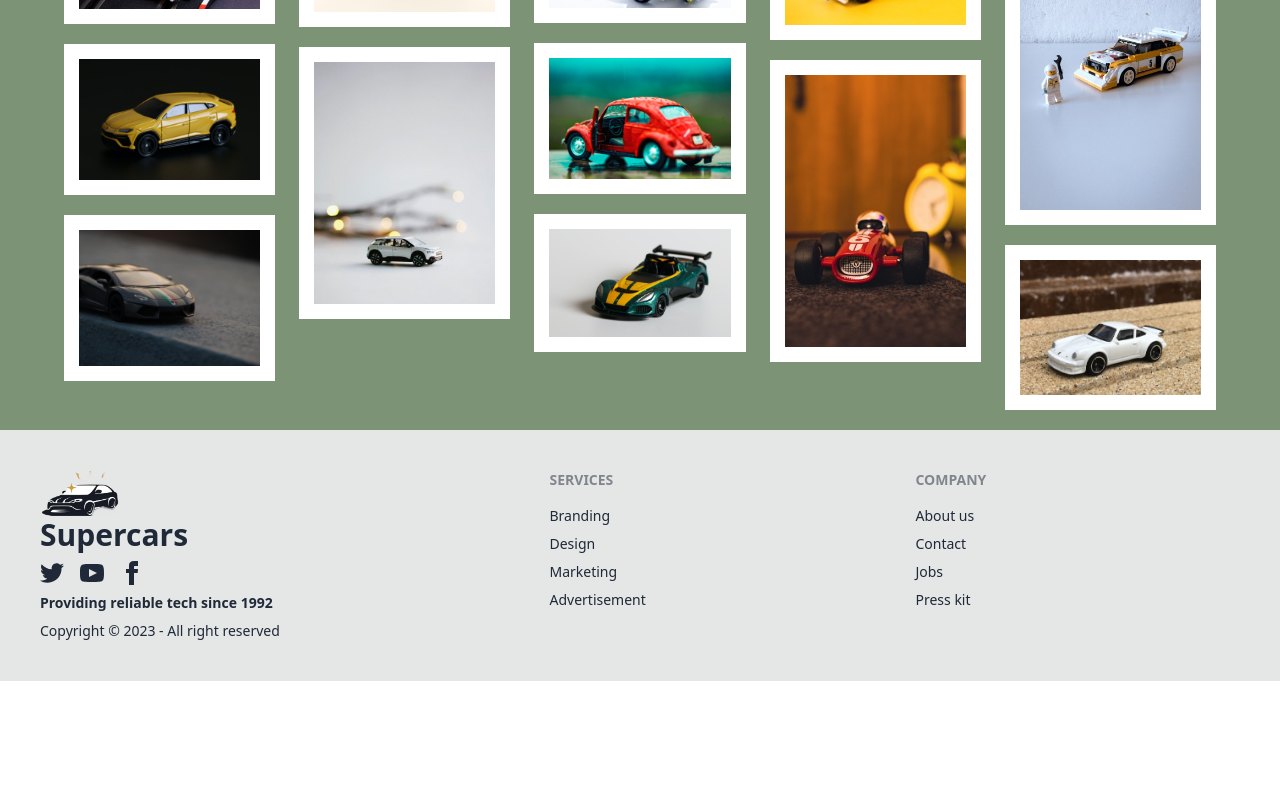
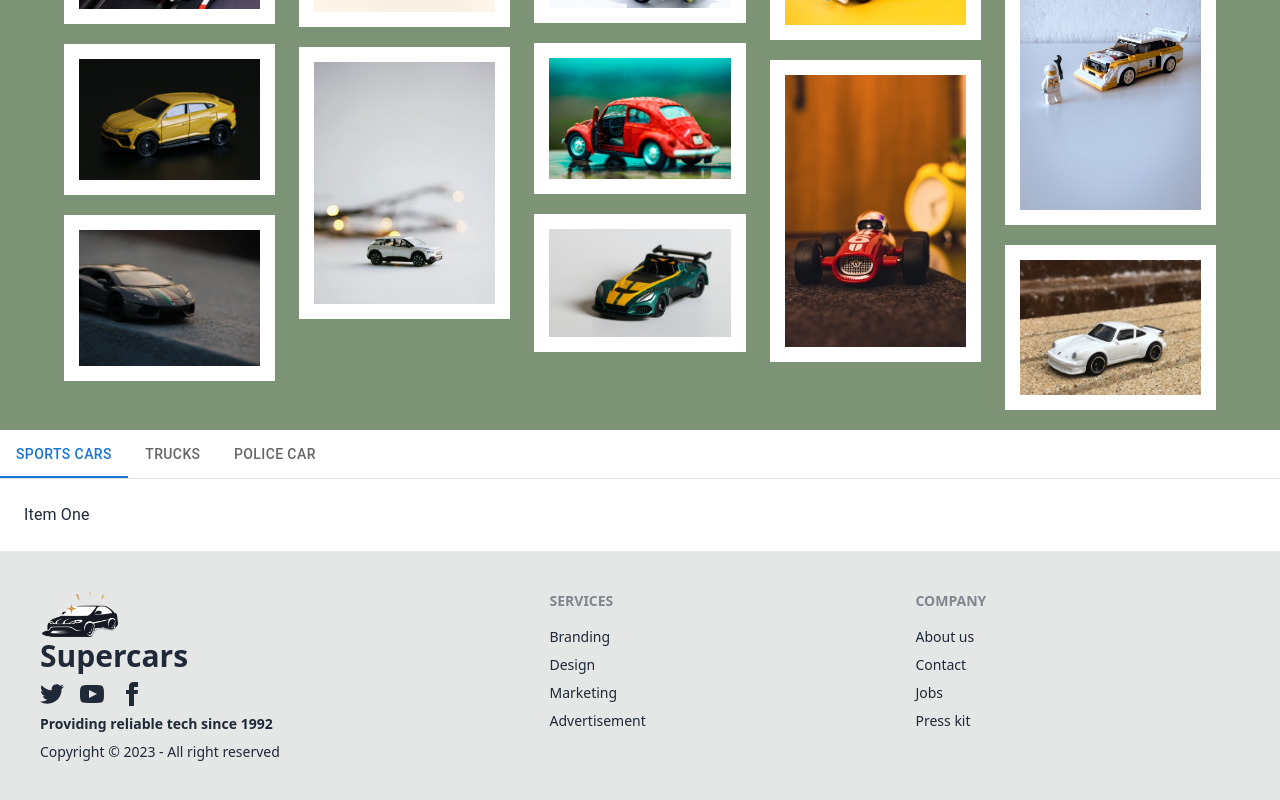
Before and after one commit to robiul0278/supercar-client, a React (Vite) app: page / in a window 1280 px wide. Shown: the part 816-1616 px from the top of the page. Before the commit the page ends 1497 px from the top, so only its background shows below. Built offline with nearby package versions, Linux system fonts and the light colour scheme; no server answers.

Commit message:
home page gallery section added

```diff
--- /dev/null
+++ b/src/Pages/Categories/Categories.jsx
@@ -0,0 +1,68 @@
+import * as React from 'react';
+import PropTypes from 'prop-types';
+import Tabs from '@mui/material/Tabs';
+import Tab from '@mui/material/Tab';
+import Typography from '@mui/material/Typography';
+import Box from '@mui/material/Box';
+
+function TabPanel(props) {
+  const { children, value, index, ...other } = props;
+
+  return (
+    <div
+      role="tabpanel"
+      hidden={value !== index}
+      id={`simple-tabpanel-${index}`}
+      aria-labelledby={`simple-tab-${index}`}
+      {...other}
+    >
+      {value === index && (
+        <Box sx={{ p: 3 }}>
+          <Typography>{children}</Typography>
+        </Box>
+      )}
+    </div>
+  );
+}
+
+TabPanel.propTypes = {
+  children: PropTypes.node,
+  index: PropTypes.number.isRequired,
+  value: PropTypes.number.isRequired,
+};
+
+function a11yProps(index) {
+  return {
+    id: `simple-tab-${index}`,
+    'aria-controls': `simple-tabpanel-${index}`,
+  };
+}
+
+export default function Categories() {
+  const [value, setValue] = React.useState(0);
+
+  const handleChange = (event, newValue) => {
+    setValue(newValue);
+  };
+
+  return (
+    <Box sx={{ width: '100%' }}>
+      <Box sx={{ borderBottom: 1, borderColor: 'divider' }}>
+        <Tabs value={value} onChange={handleChange} aria-label="basic tabs example">
+          <Tab label="Sports Cars" {...a11yProps(0)} />
+          <Tab label=" Trucks" {...a11yProps(1)} />
+          <Tab label="Police car" {...a11yProps(2)} />
+        </Tabs>
+      </Box>
+      <TabPanel value={value} index={0}>
+        Item One
+      </TabPanel>
+      <TabPanel value={value} index={1}>
+        Item Two
+      </TabPanel>
+      <TabPanel value={value} index={2}>
+        Item Three
+      </TabPanel>
+    </Box>
+  );
+}
--- a/src/Pages/Home/Home/Home.jsx
+++ b/src/Pages/Home/Home/Home.jsx
@@ -1,3 +1,4 @@
+import Categories from "../../Categories/Categories";
 import Banner from "../Banner/Banner";
 import MyPhotoGallery from "../PhotoAlbum/MyPhotoGallery";
 
@@ -6,6 +7,7 @@ const Home = () => {
         <div>
          <Banner></Banner>
          <MyPhotoGallery></MyPhotoGallery>
+         <Categories></Categories>
         </div>
     );
 };
```
Also changed, not shown: package.json (+7 -1 lines), 1 other file (tests, documents, lock files or other folders).
